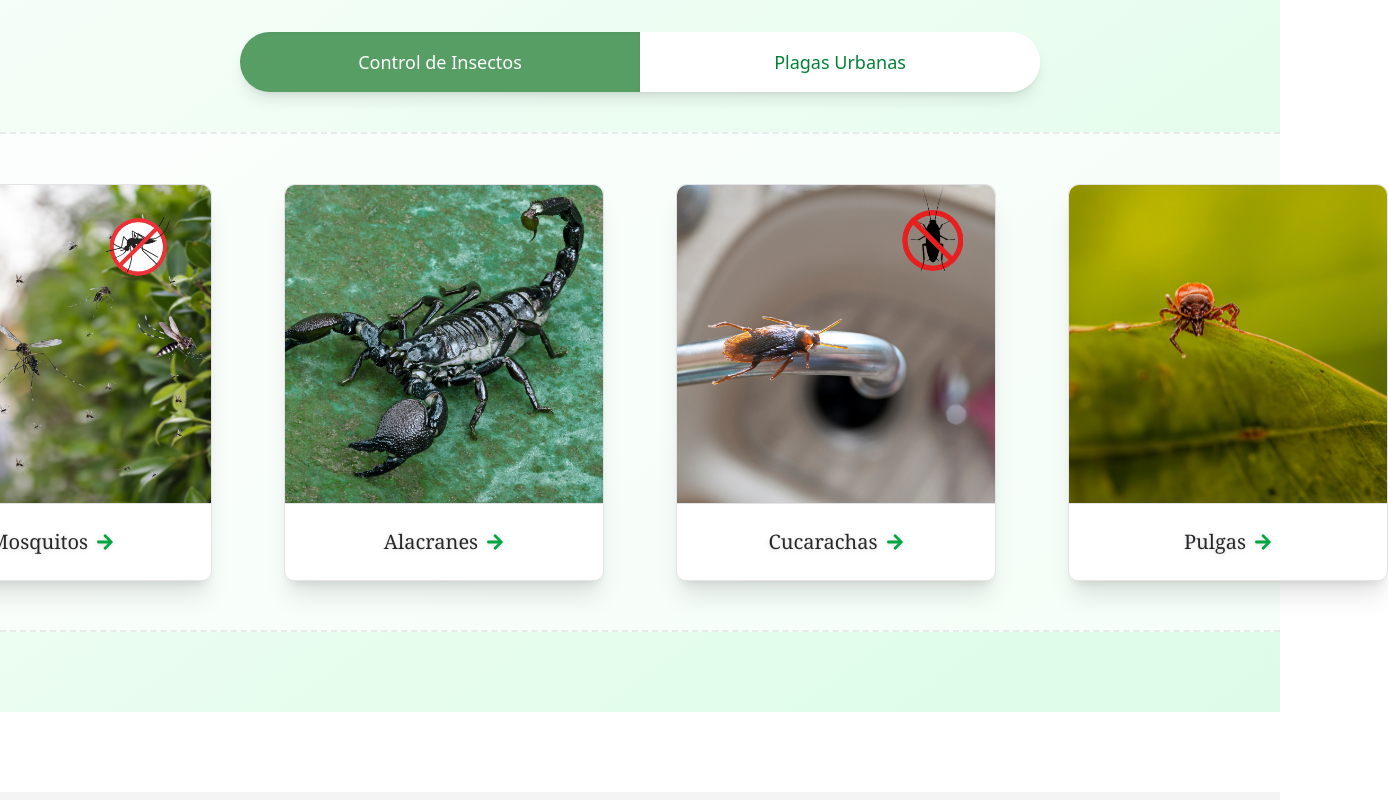
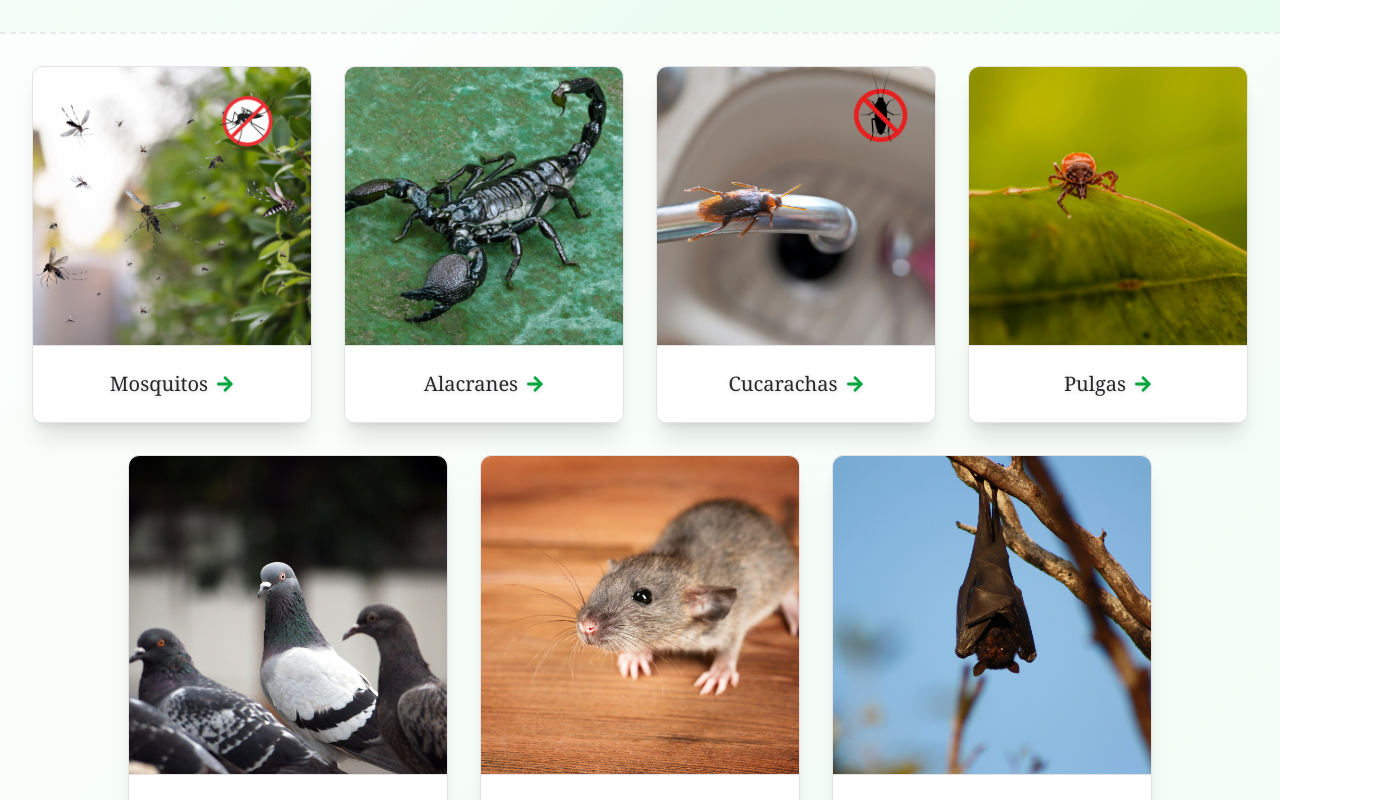
Before and after one commit to FedericoHerreraa/ng-fumigaciones, a Next.js app: page / in a window 1280 px wide. Shown: the part 1600-2400 px from the top of the page, 1388 px wide, since content can reach past the window. Built offline with nearby package versions, Linux system fonts and the light colour scheme.

Commit message:
taking out the tabs in services

```diff
--- a/components/Services.tsx
+++ b/components/Services.tsx
@@ -1,5 +1,3 @@
-"use client";
-import { useState } from "react";
 
 import Image from "next/image";
 import Cucaracha from "@/images/cucaracha.png";
@@ -14,8 +12,6 @@ import Link from "next/link";
 import { FaArrowRight } from "react-icons/fa";
 
 export const Services = () => {
-  const [selectedTab, setSelectedTab] = useState("insectos");
-
   return (
     <div id="services" className="min-h-[70vh] py-20 flex flex-col items-center bg-gradient-to-br from-green-50/50 to-green-100">
       <p className="text-zinc-400 tracking-widest uppercase md:text-base text-sm font-semibold mb-2">
@@ -25,74 +21,57 @@ export const Services = () => {
         Conoce nuestros servicios
       </h1>
 
-      <div className="md:w-full w-[95%] mx-auto max-w-4xl flex justify-center mb-10">
-        <div className="inline-flex rounded-full shadow-lg overflow-hidden bg-white">
-          {["insectos", "plagaUrbana"].map((tab) => (
-            <button
-              key={tab}
-              onClick={() => setSelectedTab(tab)}
-              className={`md:px-8 px-3 md:py-4 py-2 md:text-lg font-medium transition-all duration-200 w-100
-                ${
-                  selectedTab === tab
-                    ? "bg-[#579e65] text-white shadow-inner"
-                    : "bg-white text-green-700 hover:bg-zinc-100/50 cursor-pointer hover:text-[#579e65]"
-                }
-                `}
+      <div className="w-full bg-white/70 border-y-2 border-y-zinc-400/20 border-dashed p-8 min-h-[500px] flex flex-col gap-8 items-center justify-center">
+        <div className="flex gap-8 w-full flex-nowrap justify-center">
+          {services.slice(0, 4).map(item => (
+            <Link
+              href={`/detail/${item.name.toLowerCase()}`}
+              key={item.name}
+              className="bg-white shadow-xl rounded-lg border border-zinc-200 p-0 pb-6 flex flex-col items-center w-80 polaroid hover:scale-105 hover:shadow-2xl transition-transform duration-300 cursor-pointer group"
             >
-              {tab === "insectos" && "Control de Insectos"}
-              {tab === "plagaUrbana" && "Plagas Urbanas"}
-            </button>
-          ))}
-        </div>
-      </div>
-
-      <div className="w-full bg-white/70 border-y-2 border-y-zinc-400/20 border-dashed p-8 min-h-[500px] flex flex-col items-center justify-center">
-        <div className={`flex flex-col md:flex-row justify-center items-center ${selectedTab === "insectos" ? "gap-18" : "gap-30"}`}>
-          {(selectedTab === "insectos" ? insectos : plagasUrbanas).map((item) => {
-            const cardContent = (
-              <>
-                <div className={`bg-zinc-100 w-full flex justify-center border-b border-zinc-200 ${selectedTab === "insectos" ? "rounded-t-lg" : ""}`}>
+              <div className="bg-zinc-100 w-full flex justify-center border-b border-zinc-200 rounded-t-lg">
                 <Image
                   src={item.image}
                   alt={item.name.toLowerCase()}
                   style={{ objectFit: "contain" }}
-                    className={selectedTab === "insectos" ? "rounded-t-lg" : "rounded"}
+                  className="rounded-t-lg"
                 />
               </div>
               <div className="mt-6 text-zinc-800 font-serif text-xl text-center drop-shadow-sm flex items-center">
                 {item.name}
                 <FaArrowRight className="text-green-600 text-lg ml-2 transition-transform duration-300 group-hover:translate-x-2" />
               </div>
-              </>
-            );
-
-            const cardClasses = "bg-white shadow-xl rounded-lg border border-zinc-200 p-0 pb-6 flex flex-col items-center w-80 polaroid hover:scale-105 hover:shadow-2xl transition-transform duration-300 cursor-pointer group";
-
-            return selectedTab === "plagaUrbana" ? (
+            </Link>
+          ))}
+        </div>
+        <div className="flex gap-8 w-full flex-nowrap justify-center">
+          {services.slice(4).map(item => (
             <Link
               href={`/detail/${item.name.toLowerCase()}`}
               key={item.name}
-                className={cardClasses}
+              className="bg-white shadow-xl rounded-lg border border-zinc-200 p-0 pb-6 flex flex-col items-center w-80 polaroid hover:scale-105 hover:shadow-2xl transition-transform duration-300 cursor-pointer group"
             >
-                {cardContent}
+              <div className="bg-zinc-100 w-full flex justify-center border-b border-zinc-200 rounded-t-lg">
+                <Image
+                  src={item.image}
+                  alt={item.name.toLowerCase()}
+                  style={{ objectFit: "contain" }}
+                  className="rounded-t-lg"
+                />
+              </div>
+              <div className="mt-6 text-zinc-800 font-serif text-xl text-center drop-shadow-sm flex items-center">
+                {item.name}
+                <FaArrowRight className="text-green-600 text-lg ml-2 transition-transform duration-300 group-hover:translate-x-2" />
+              </div>
             </Link>
-            ) : (
-              <Link
-                href={`/detail/${item.name.toLowerCase()}`}
-                key={item.name}
-                className={cardClasses}
-              >
-                {cardContent}
-              </Link>
-            );
-          })}
+          ))}
         </div>
       </div>
     </div>
   );
 };
 
-const insectos = [
+const services = [
   {
     name: "Mosquitos",
     image: Mosquito,
@@ -109,9 +88,6 @@ const insectos = [
     name: "Pulgas",
     image: Pulga,
   },
-];
-
-const plagasUrbanas = [
   {
     name: "Palomas",
     image: Palomas,
```
Lines whose indentation alone changed are shown as unchanged.
